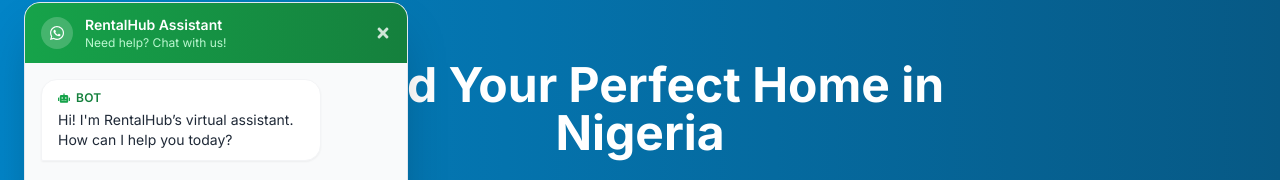
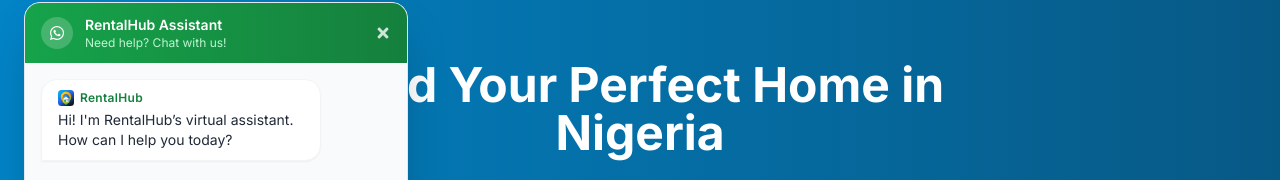
Before and after one commit to Mr-Simplicity-dev/RentalHub, a React (Create React App) app in the folder client/: page / in a window 1280 px wide. Both pictures are taken after a click on the button 52 px from the left and 734 px from the top of the page. Shown: the part 260-440 px from the top of the page. Built offline with nearby package versions, Linux system fonts and the light colour scheme; no server answers.

Commit message:
replace bot avatar with RentalHub mark and relabel as RentalHub
- FaRobot icon replaced with /rentalhub-mark.svg image
- Label changed from 'Bot' to 'RentalHub' so users see the brand,
  not an obvious bot indicator
- FaRobot import removed

```diff
--- a/client/src/components/common/WhatsAppBotWidget.jsx
+++ b/client/src/components/common/WhatsAppBotWidget.jsx
@@ -1,6 +1,6 @@
 import React, { useState, useRef, useEffect, useCallback } from 'react';
 import { motion, AnimatePresence } from 'framer-motion';
-import { FaWhatsapp, FaTimes, FaPaperPlane, FaRobot, FaHeadset, FaExternalLinkAlt, FaListUl } from 'react-icons/fa';
+import { FaWhatsapp, FaTimes, FaPaperPlane, FaHeadset, FaExternalLinkAlt, FaListUl } from 'react-icons/fa';
 import { useTranslation } from 'react-i18next';
 import { findBestMatch } from './whatsappFaqData';
 
@@ -349,9 +349,9 @@ const WhatsAppBotWidget = () => {
                   >
                     {msg.type === 'bot' && (
                       <span className="flex items-center gap-1.5 mb-1">
-                        <FaRobot className="w-3 h-3 text-green-600 shrink-0" />
-                        <span className="text-xs font-semibold text-green-700 uppercase tracking-wide">
-                          {t('messages.whatsapp.bot_label', 'Bot')}
+                        <img src="/rentalhub-mark.svg" alt="" className="w-4 h-4 shrink-0" />
+                        <span className="text-xs font-semibold text-green-700 tracking-wide">
+                          {t('messages.whatsapp.bot_label', 'RentalHub')}
                         </span>
                       </span>
                     )}
--- a/client/src/i18n/en.json
+++ b/client/src/i18n/en.json
@@ -544,7 +544,7 @@
     "close": "Close",
     "input_placeholder": "Type your question...",
     "send": "Send",
-    "bot_label": "Bot",
+    "bot_label": "RentalHub",
     "no_match": "I'm not sure I have the answer to that. Would you like to speak with a human agent?",
     "talk_to_agent": "Talk to a human agent \u2192",
     "connected": "Connected to agent on WhatsApp",
```
